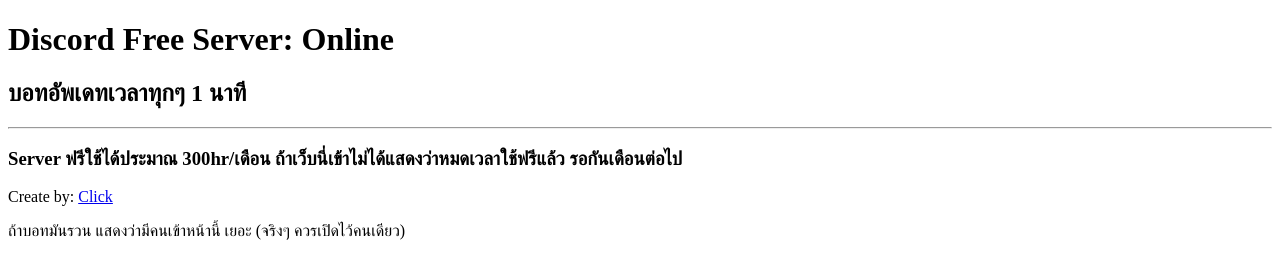
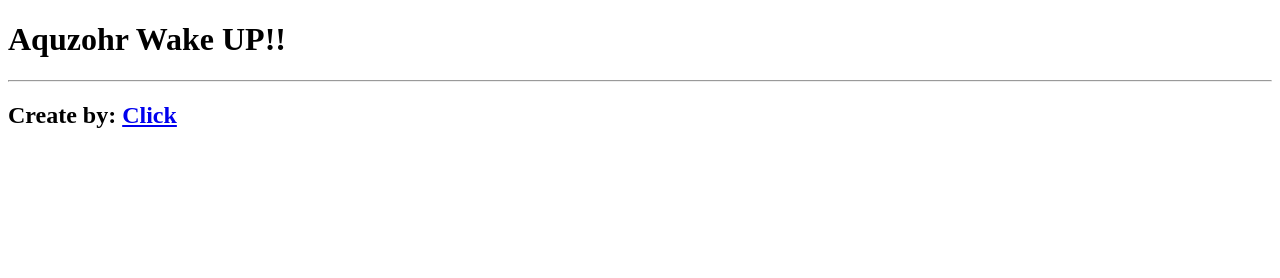
Before and after one commit to aecuto/aquzohr-discordbot, a website: page index.html in a window 1280 px wide. Drawn offline with Linux system fonts and the light colour scheme.

Commit message:
fix reademe and index

```diff
--- a/index.html
+++ b/index.html
@@ -3,13 +3,9 @@
 <html>
 <body>
 
-    <h1>Discord Free Server: Online</h1>
-    <h2>บอทอัพเดทเวลาทุกๆ 1 นาที</h2>
+    <h1>Aquzohr Wake UP!!</h1>
     <hr>
-    <h3>Server ฟรีใช้ได้ประมาณ 300hr/เดือน ถ้าเว็บนี่เข้าไม่ได้แสดงว่าหมดเวลาใช้ฟรีแล้ว รอกันเดือนต่อไป</h3>
-    <p>Create by: <a href="https://www.facebook.com/aquzohr/">Click</a></p>
-
-    <p>ถ้าบอทมันรวน แสดงว่ามีคนเข้าหน้านี้ เยอะ (จริงๆ ควรเปิดไว้คนเดียว)</p>
+    <h2>Create by: <a href="https://www.facebook.com/aquzohr/">Click</a></h2>
 
 </body>
 
```
Also changed, not shown: README.md.
